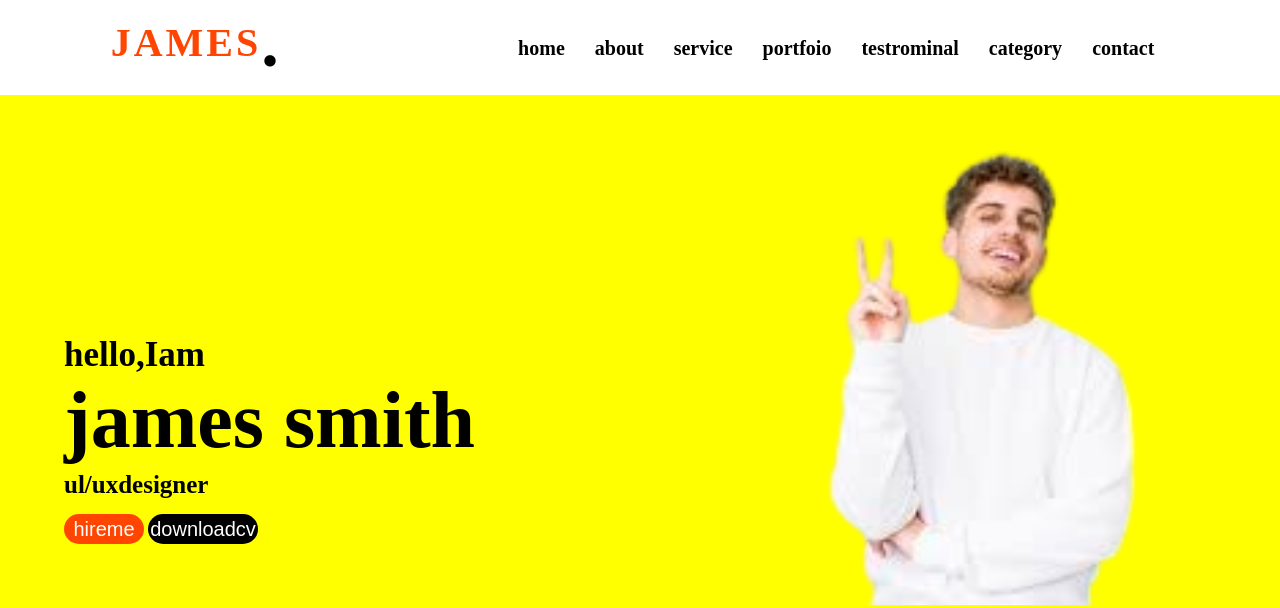
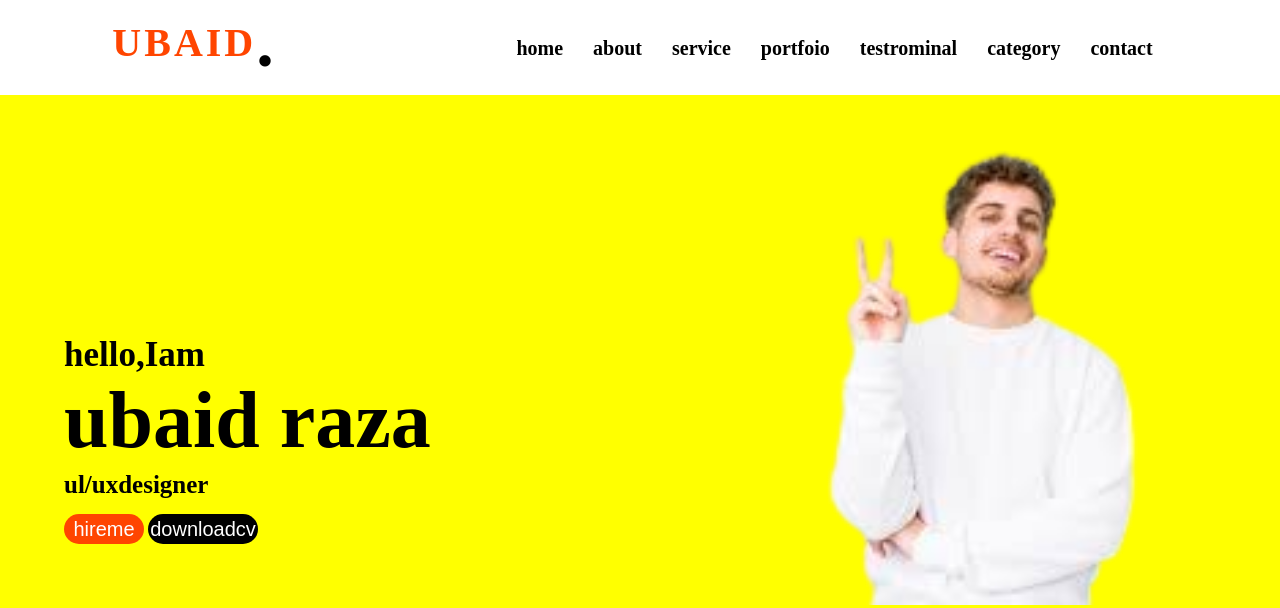
Before and after one commit to ubaid-ghori/my-web, a plain HTML site: page index.html in a window 1280 px wide. Shown: the top 608 px of the page. Drawn offline with Linux system fonts and the light colour scheme.

Commit message:
name change

```diff
--- a/index.html
+++ b/index.html
@@ -10,7 +10,7 @@
 <body>
     <div class="contanier">
         <nav class="nav">
-            <div class="logo">james <b>.</b></div>
+            <div class="logo">ubaid<b>.</b></div>
             <ul>
                 <li><a href="#">home</a></li>
                 <li><a href="#">about</a></li>
@@ -25,7 +25,7 @@
         <main>
             <div class="herotext">
                 <div class="topline">hello <span class="name">,Iam</span></div>
-                <h1>james smith</h1>
+                <h1>ubaid raza</h1>
                 <h5>ul/uxdesigner</h5>
                 <div class="btns">
                     <button class="btn1">hireme</button>
```
